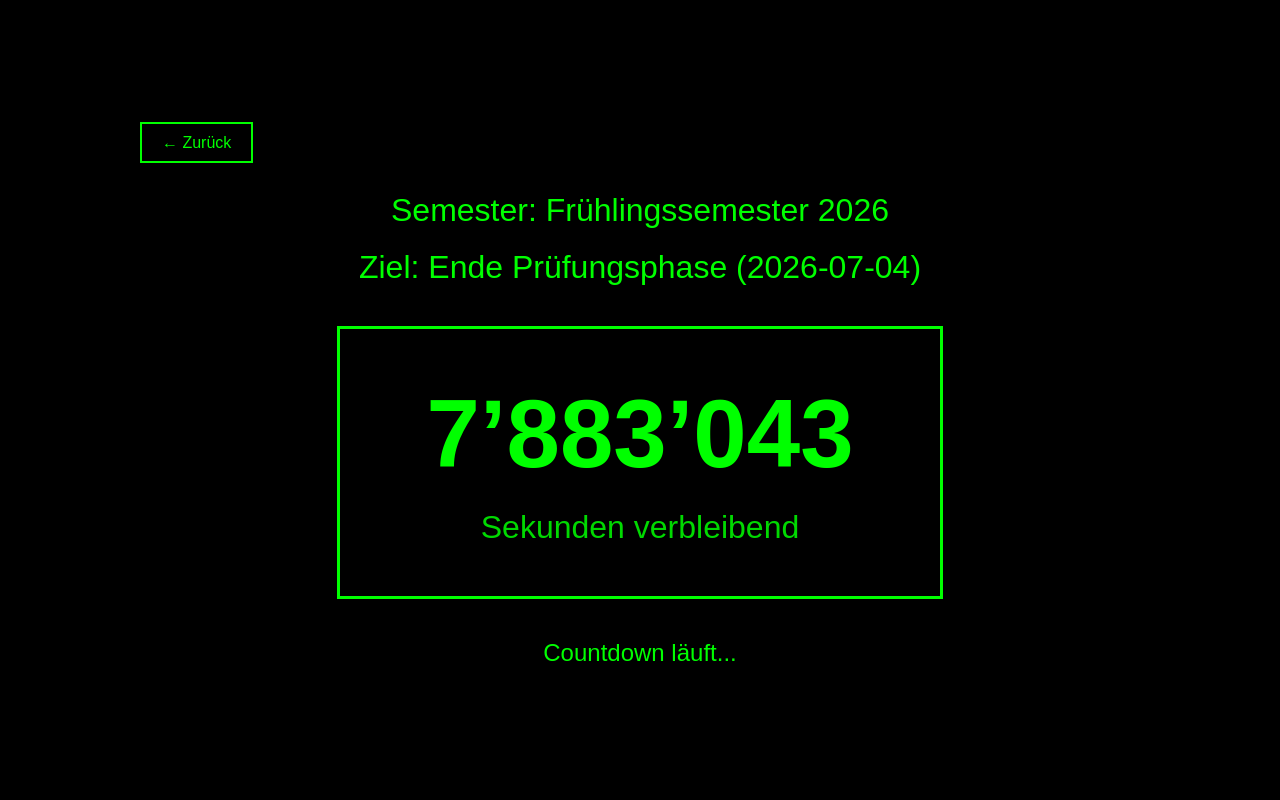
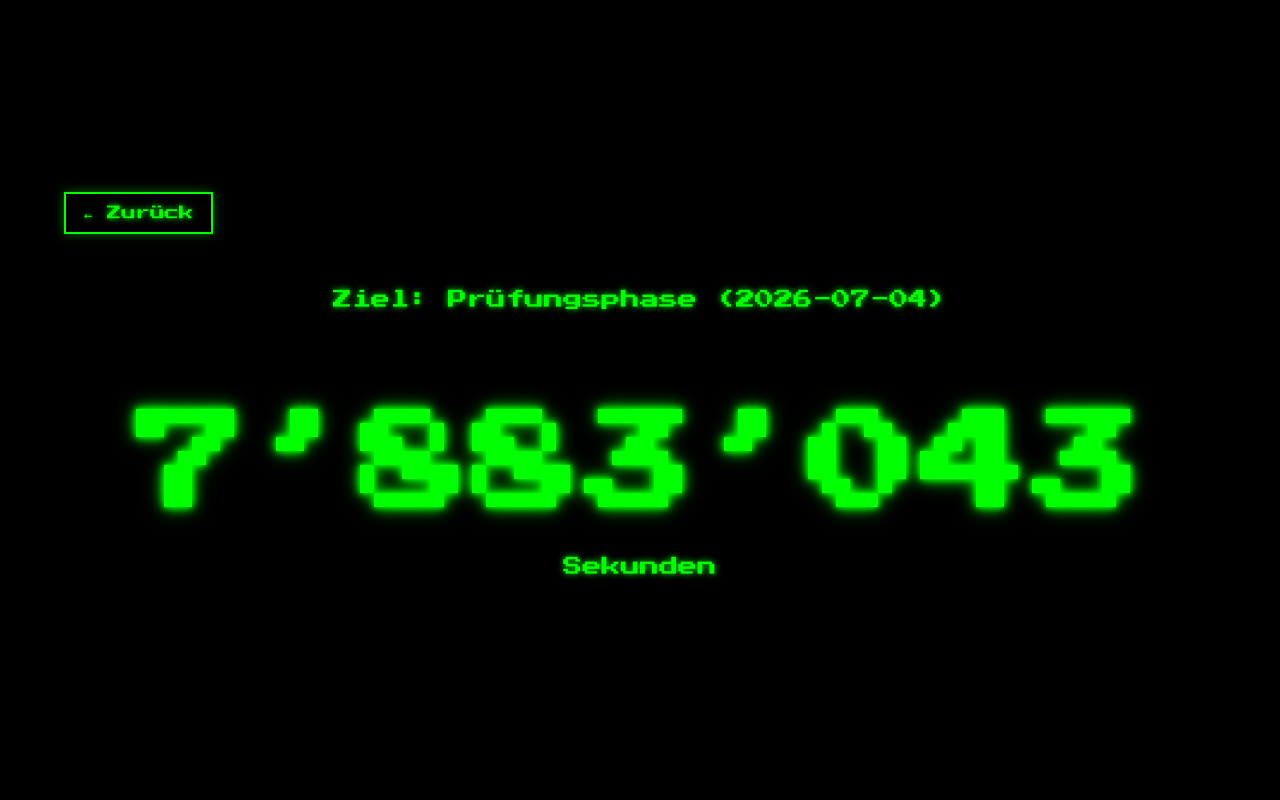
Before and after one commit to enzoferrarese-hslu/HSLU_Countdpwn-, a Flask app: page /countdown/exam in a window 1280 px wide. Run offline with Flask 3, Linux system fonts and the light colour scheme; data comes from the database, SQL or seed files in the repository.

Commit message:
verbesserungen der schrift und ansicht 2

```diff
--- a/app.py
+++ b/app.py
@@ -1,12 +1,13 @@
 from flask import Flask, jsonify, render_template
-from countdown_service import get_countdown
+from countdown_service import get_countdown, get_current_semester
 
 app = Flask(__name__)
 
 
 @app.route("/")
 def home():
-    return render_template("index.html")
+    semester = get_current_semester()
+    return render_template("index.html", semester=semester)
 
 
 @app.route("/countdown/<mode>")
--- a/static/script.js
+++ b/static/script.js
@@ -15,23 +15,19 @@ function startCountdown(mode) {
         .then(response => response.json())
         .then(data => {
             if (data.error) {
-                document.getElementById("status-message").textContent = data.error;
+                document.getElementById("target-date").textContent = data.error;
                 return;
             }
 
-            document.getElementById("semester-name").textContent =
-                `Semester: ${data.semester_name}`;
-
             if (mode === "contact") {
                 document.getElementById("target-date").textContent =
-                    `Ziel: Ende Kontaktstudium (${data.target_date})`;
+                    `Ziel: Kontaktstudium (${data.target_date})`;
             } else {
                 document.getElementById("target-date").textContent =
-                    `Ziel: Ende Prüfungsphase (${data.target_date})`;
+                    `Ziel: Prüfungsphase (${data.target_date})`;
             }
 
             currentSeconds = data.countdown.total_seconds;
-
             updateCountdownDisplay();
 
             if (countdownInterval) {
@@ -45,19 +41,14 @@ function startCountdown(mode) {
                     currentSeconds = 0;
                     updateCountdownDisplay();
                     clearInterval(countdownInterval);
-                    document.getElementById("status-message").textContent =
-                        "Der Countdown ist abgelaufen.";
                     return;
                 }
 
                 updateCountdownDisplay();
             }, 1000);
-
-            document.getElementById("status-message").textContent =
-                "Countdown läuft...";
         })
         .catch(error => {
-            document.getElementById("status-message").textContent =
+            document.getElementById("target-date").textContent =
                 "Fehler beim Laden des Countdowns.";
             console.error(error);
         });
--- a/static/style.css
+++ b/static/style.css
@@ -1,9 +1,11 @@
+@import url('https://fonts.googleapis.com/css2?family=Press+Start+2P&display=swap');
+
 body {
     margin: 0;
     padding: 0;
     background-color: black;
     color: #00ff00;
-    font-family: Arial, sans-serif;
+    font-family: 'Press Start 2P', monospace;
     min-height: 100vh;
     display: flex;
     justify-content: center;
@@ -13,17 +15,21 @@ body {
 .container {
     text-align: center;
     width: 90%;
-    max-width: 900px;
+    max-width: 1100px;
 }
 
-h1 {
-    font-size: 4rem;
-    margin-bottom: 40px;
+.start-page h1 {
+    font-size: 3.5rem;
+    margin-bottom: 50px;
+    line-height: 1.2;
+    text-shadow: 0 0 8px #00ff00;
 }
 
-.subtitle {
-    font-size: 1.8rem;
-    margin-bottom: 50px;
+.semester-line {
+    font-size: 1.2rem;
+    margin-bottom: 60px;
+    line-height: 1.8;
+    text-shadow: 0 0 6px #00ff00;
 }
 
 .button-group {
@@ -38,69 +44,94 @@ h1 {
     background-color: black;
     color: #00ff00;
     border: 3px solid #00ff00;
-    padding: 25px 40px;
-    font-size: 1.5rem;
+    padding: 25px 35px;
+    font-size: 1rem;
     text-decoration: none;
     transition: 0.2s;
+    text-shadow: 0 0 6px #00ff00;
+    box-shadow: 0 0 10px rgba(0, 255, 0, 0.4);
 }
 
 .menu-button:hover {
     background-color: #00ff00;
     color: black;
+    text-shadow: none;
 }
 
 .countdown-page {
-    max-width: 1000px;
+    max-width: 1200px;
 }
 
 .top-bar {
     width: 100%;
     text-align: left;
-    margin-bottom: 40px;
+    margin-bottom: 60px;
 }
 
 .back-button {
     color: #00ff00;
     text-decoration: none;
     border: 2px solid #00ff00;
-    padding: 10px 20px;
-    font-size: 1rem;
+    padding: 12px 18px;
+    font-size: 0.9rem;
+    text-shadow: 0 0 6px #00ff00;
+    box-shadow: 0 0 10px rgba(0, 255, 0, 0.4);
 }
 
 .back-button:hover {
     background-color: #00ff00;
     color: black;
+    text-shadow: none;
 }
 
-.info-box {
-    margin-bottom: 40px;
-    font-size: 2rem;
+.target-line {
+    font-size: 1.2rem;
+    margin-bottom: 60px;
+    line-height: 1.8;
+    text-shadow: 0 0 6px #00ff00;
 }
 
-.info-box p {
-    margin: 20px 0;
-}
-
-.countdown-box {
-    border: 3px solid #00ff00;
-    padding: 50px;
-    display: inline-block;
-    min-width: 500px;
+.countdown-only-box {
+    padding: 20px;
 }
 
 #countdown {
-    font-size: 6rem;
-    font-weight: bold;
-    margin-bottom: 20px;
+    font-size: 7rem;
+    line-height: 1.2;
+    font-weight: normal;
+    text-shadow:
+        0 0 6px #00ff00,
+        0 0 12px #00ff00,
+        0 0 20px rgba(0, 255, 0, 0.7);
+    word-break: break-word;
 }
 
 .label {
-    font-size: 2rem;
-    opacity: 0.85;
+    margin-top: 25px;
+    font-size: 1.2rem;
+    text-shadow: 0 0 6px #00ff00;
 }
 
-#status-message {
-    margin-top: 40px;
-    font-size: 1.5rem;
-    color: #00ff00;
+@media (max-width: 900px) {
+    .start-page h1 {
+        font-size: 2.2rem;
+    }
+
+    .semester-line,
+    .target-line {
+        font-size: 0.9rem;
+    }
+
+    .menu-button {
+        font-size: 0.85rem;
+        padding: 20px 24px;
+    }
+
+    #countdown {
+        font-size: 4rem;
+    }
+
+    .label {
+        font-size: 0.9rem;
+    }
 }
--- a/templates/countdown.html
+++ b/templates/countdown.html
@@ -12,17 +12,12 @@
             <a href="/" class="back-button">← Zurück</a>
         </div>
 
-        <div class="info-box">
-            <p id="semester-name">Lade Semester...</p>
-            <p id="target-date">Lade Ziel...</p>
+        <p id="target-date" class="target-line">Lade Ziel...</p>
+
+        <div class="countdown-only-box">
+            <div id="countdown">---</div>
+            <div class="label">Sekunden</div>
         </div>
-
-        <div class="countdown-box">
-            <div id="countdown">---</div>
-            <div class="label">Sekunden verbleibend</div>
-        </div>
-
-        <div id="status-message"></div>
     </div>
 
     <script src="{{ url_for('static', filename='script.js') }}"></script>
```
Also changed, not shown: templates/index.html (+11 -4 lines).
